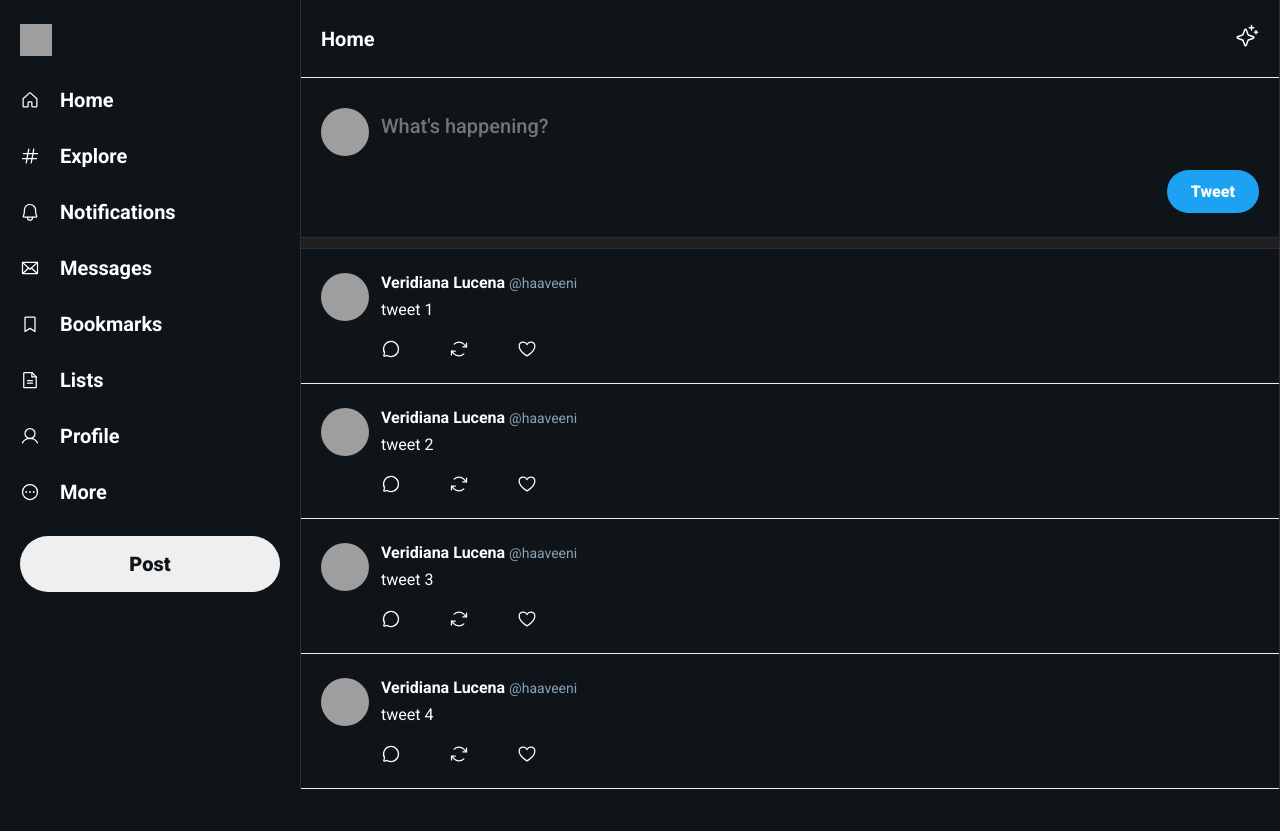
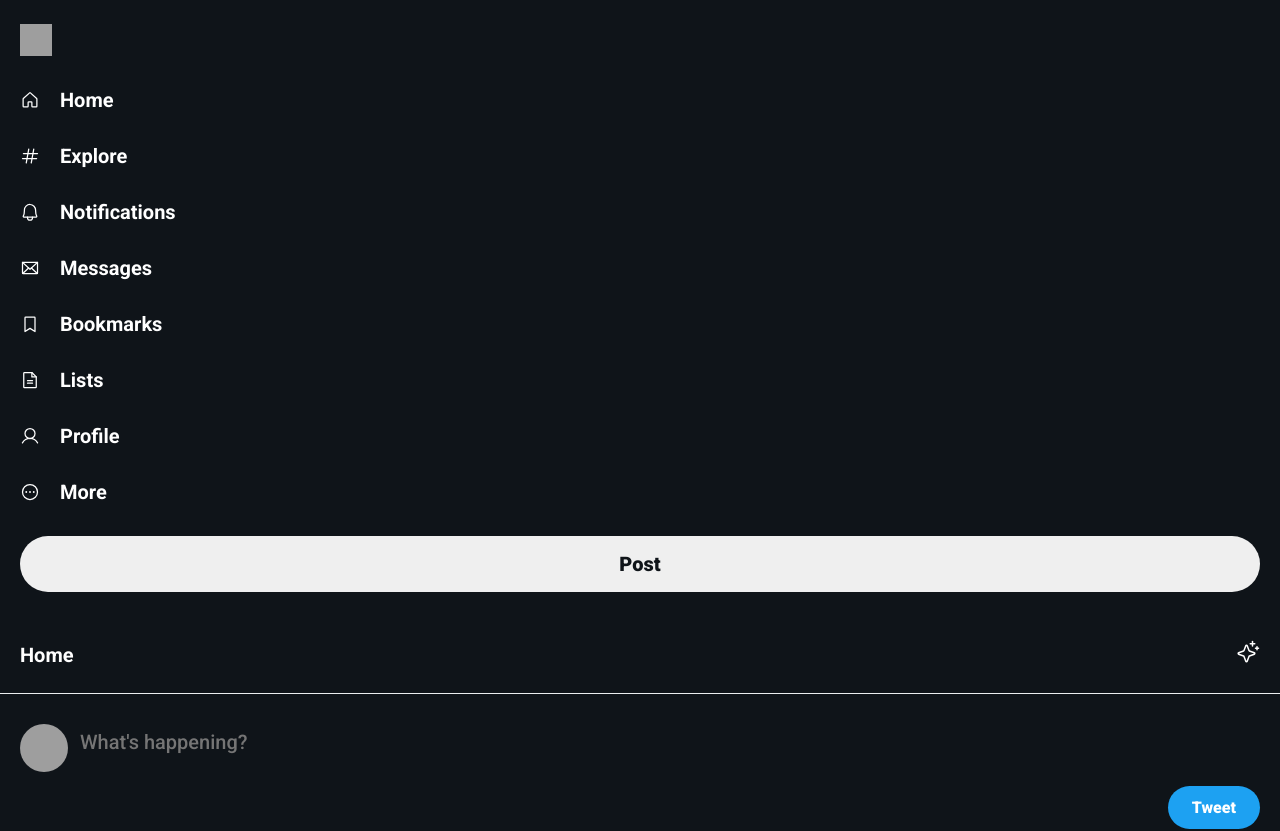
Before and after one commit to haaveeni/ui-twitter, a React (Vite) app: page / in a window 1280 px wide. Shown: the top 831 px of the page. Before the commit the page ends 800 px from the top, so only its background shows below. Built offline with nearby package versions, Linux system fonts and the light colour scheme; grey boxes are pictures that could not be loaded.

Commit message:
refactor: move layout and content styles to default.css

```diff
--- a/src/global.css
+++ b/src/global.css
@@ -28,16 +28,3 @@ button {
 a {
   color: #fff;
 }
-
-.layout {
-  margin: 0auto;
-  min-width: 1000px;
-
-  display: grid;
-  grid-template-columns: 300px 1fr;
-}
-
-.content {
-  border-left: 1px solid #2F2F2F;
-  border-right: 1px solid #2F2F2F;
-}
```
